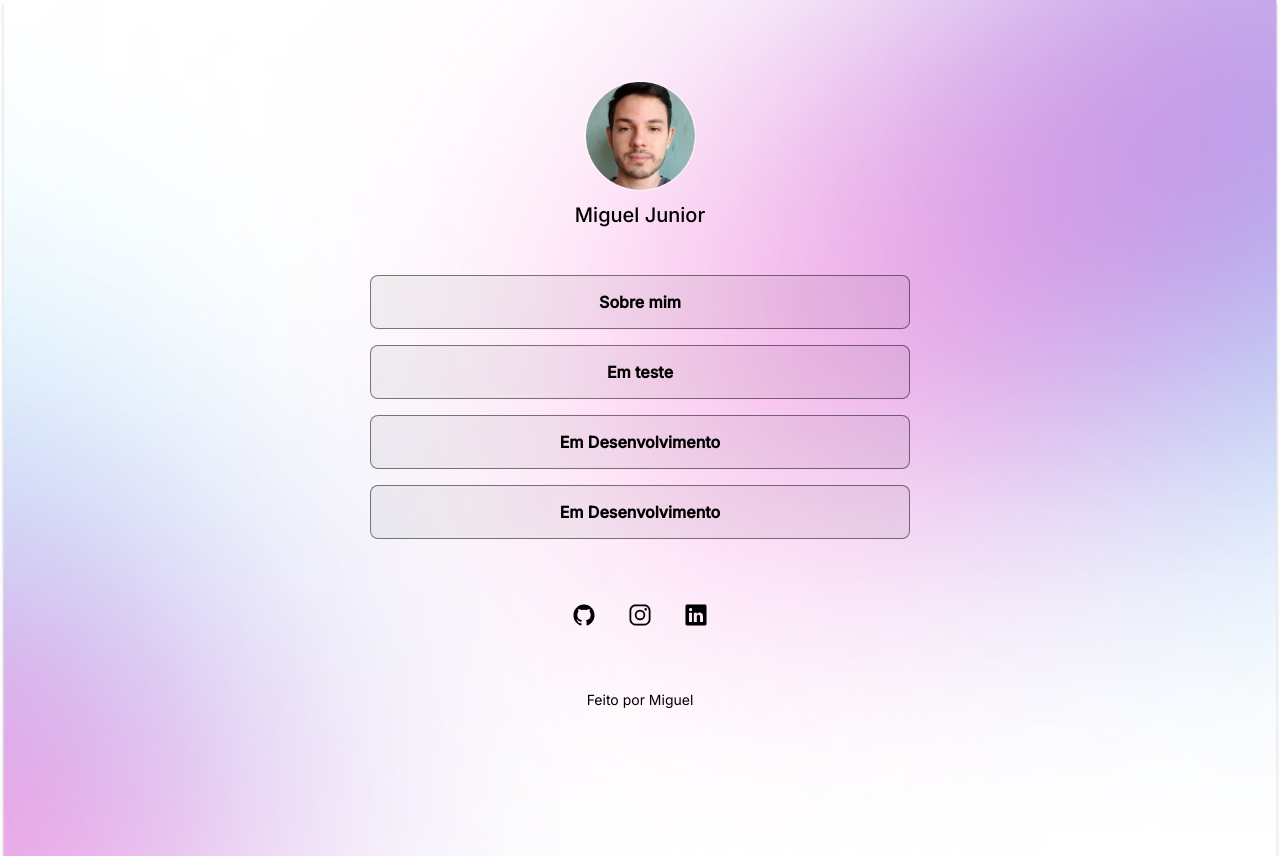
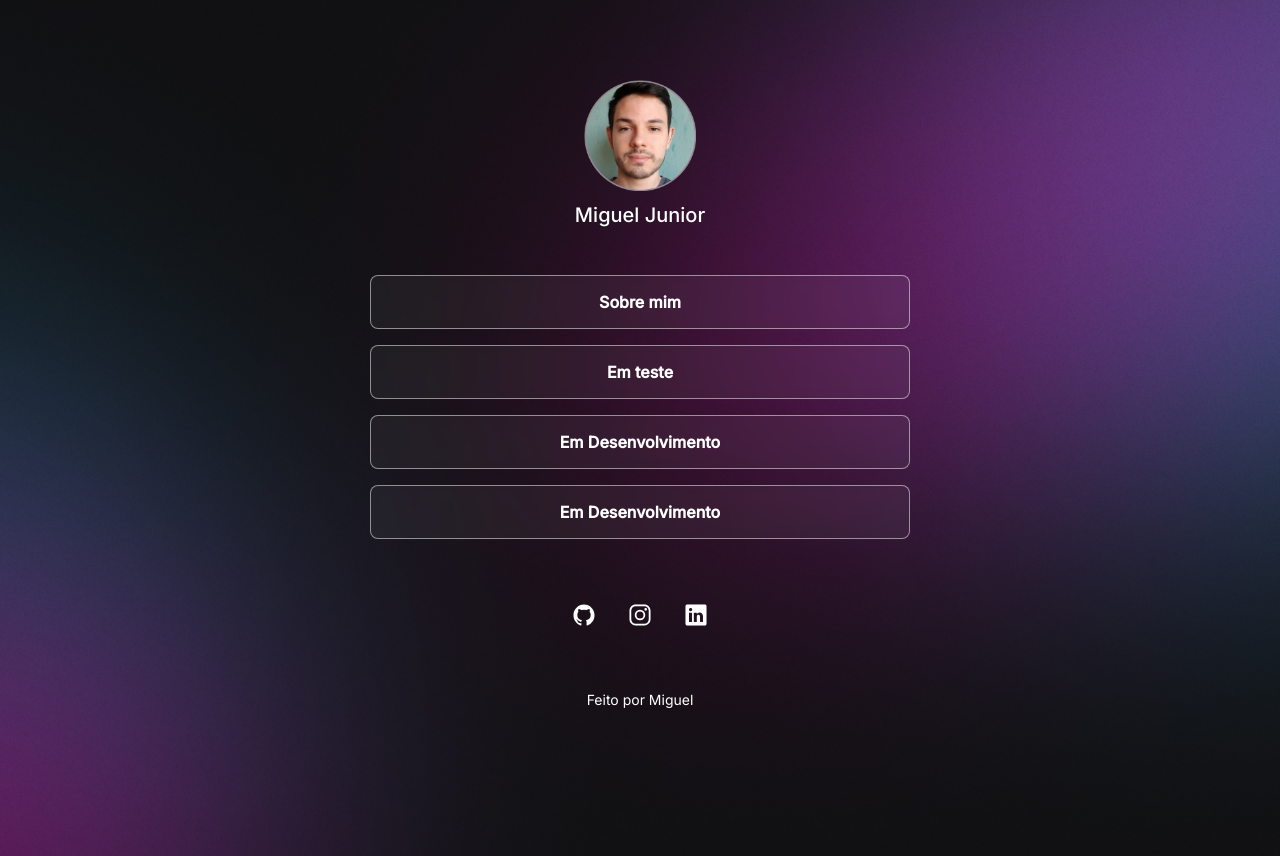
Before and after one commit to MiguelAPJ/Projeto-Portifolio, a plain HTML site: page index.html in a window 1280 px wide. Drawn offline with nearby package versions, Linux system fonts and the light colour scheme.

Commit message:
Foi feito a alteração de todo o proejeto para dark

```diff
--- a/description/description.css
+++ b/description/description.css
@@ -26,13 +26,13 @@
 }
 
 body {
-  background: var(--bg-url) no-repeat top center/cover;
+  background: url(/assets/bg-desktop.jpg) no-repeat top center/cover;
   height: 100vh;
 }
 
 body * {
   font-family: "Inter", sans-serif;
-  color: var(--text-color);
+  color: white;
 }
 
 .container {
@@ -83,5 +83,5 @@ footer {
 
   font-size: 14px;
 
-  margin-top: 200px;
+  margin-top: 100px;
 }
--- a/style.css
+++ b/style.css
@@ -32,13 +32,15 @@ body {
   background-position: top center;
   background-size: cover;
   */
-  background: var(--bg-url) no-repeat top center/cover;
+  /* background: var(--bg-url) no-repeat top center/cover; */
+  background: url(/assets/bg-desktop.jpg) no-repeat top center/cover;
   height: 100vh;
 }
 
 body * {
   font-family: "Inter", sans-serif;
-  color: var(--text-color);
+  /* color: var(--text-color); */
+  color: white;
 }
 
 #container {
@@ -129,8 +131,10 @@ ul li a{
 
   padding: 16px 24px;
 
-  background: var(--surface-color);
-  border: 1px solid var(--stroke-color);
+  /* background: var(--surface-color); */
+  background: rgba(255, 255, 255, 0.05);
+  /* border: 1px solid var(--stroke-color); */
+  border: 1px solid rgba(255, 255, 255, 0.5);;
   border-radius: 8px;
 
   backdrop-filter: blur(4px);
@@ -143,8 +147,10 @@ ul li a{
 }
 
 ul li a:hover{
-  background: var(--surface-color-hover);
-  border: 1.5px solid var(--text-color);
+  /* background: var(--surface-color-hover);
+  border: 1.5px solid var(--text-color); */
+  background: rgba(0, 0, 0, 0.02);;
+  border: 1.5px solid white;
 }
 
 #social-links {
```
Also changed, not shown: description/description.html (+1 -1 lines).
